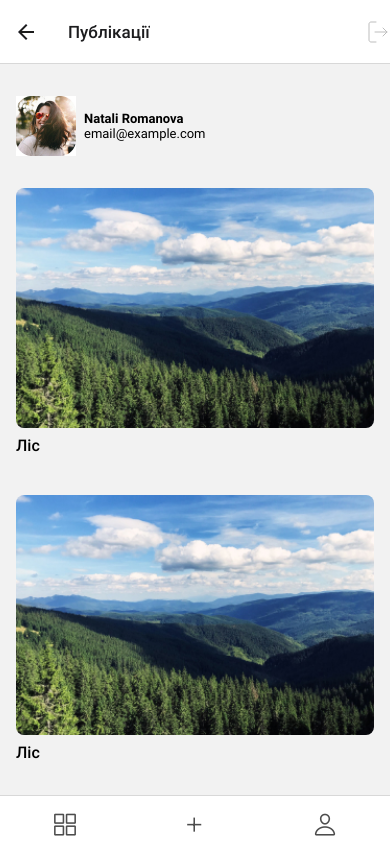
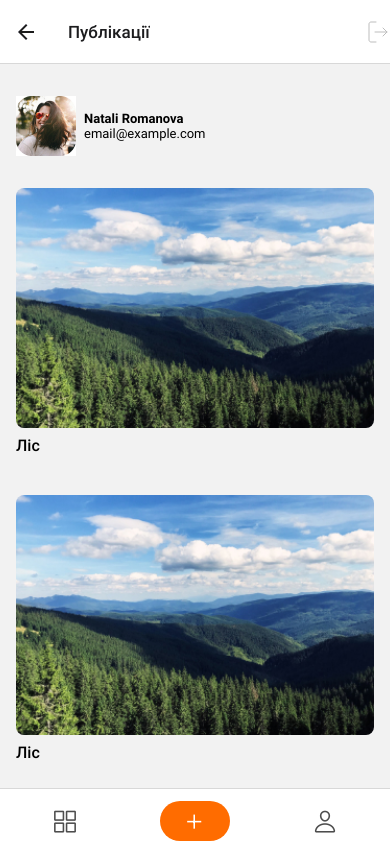
Before and after one commit to Sat98Ram/hw-react-native, a React Native app: screen /HomeScreen in a window 390 px wide. Built offline with nearby package versions, Linux system fonts and the light colour scheme.

Commit message:
add styles to tab bar

```diff
--- a/screens/Home.jsx
+++ b/screens/Home.jsx
@@ -27,17 +27,33 @@ const Home = () => {
         //   inactiveTintColor: "#212121CC",
         // }},
         tabBarShowLabel: false,
-        tabBarStyle: { paddingTop: 9 },
+        tabBarStyle: { paddingTop: 9, height: 56 },
         tabBarIcon: ({ focused, color, size }) => {
           let iconName;
 
           if (route.name === "Posts") {
             iconName = "grid-outline";
-          } else if (route.name === "CreatePosts") {
-            iconName = "add-outline";
           } else if (route.name === "Profile") {
             iconName = "person-outline";
           }
+
+          if (route.name === "CreatePosts") {
+            return (
+              <View
+                style={{
+                  backgroundColor: "#FF6C00",
+                  width: 70,
+                  height: 40,
+                  borderRadius: 20,
+                  alignItems: "center",
+                  justifyContent: "center",
+                }}
+              >
+                <Ionicons name={"add-outline"} size={size} color={"#FFFFFF"} />
+              </View>
+            );
+          }
+
           return <Ionicons name={iconName} size={size} color={color} />;
         },
         tabBarActiveTintColor: "#212121CC",
```
